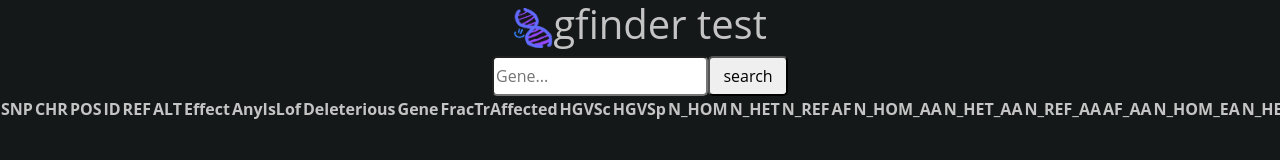
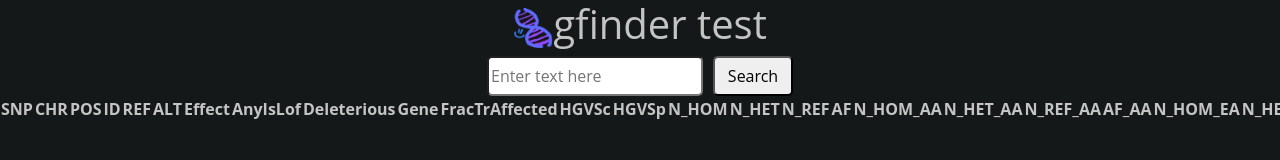
Before and after one commit to justdavidthatsit/genelookup, a website: page index.html in a window 1280 px wide. Shown: the top 160 px of the page. Drawn offline with nearby package versions, Linux system fonts and the light colour scheme.

Commit message:
temp fix
previous commit broke search due to oversight, fixing it rq

```diff
--- a/hub.js
+++ b/hub.js
@@ -2,7 +2,7 @@
 
 
 async function tableSearcher(val){
-  const groups = await fetch(jsonStream.output); //bioconvert.json
+  const groups = await fetch("converteddata.json"); //bioconvert.json
   const groupData = await groups.json();
   var filterd = []
 
@@ -78,66 +78,3 @@ async function seeker(){
   });
   }
 };
-
-// ISSUE --------------------------------------------------------- //
-// the function below loads everything all at once, while this is  //
-// helpful in theory- it crashes the website due to the sheer      //
-// size of all the data. i'll be using it to help make something   //
-// that selectively picks something from the dataid "Gene".        //
-// ISSUE --------------------------------------------------------- //
-/*
-async function getNewSummary() {
-  try {
-      const groups = await fetch("converteddata.json");
-      const groupData = await groups.json();
-      console.log('Num documents: ', groupData.length);
-      console.log('Example document: ', groupData[0]);
-      function createRowThingy(name){
-        let td = document.createElement('td');
-        td.textContent = name;
-        return td;
-      };
-      const table = document.getElementById("data-output");
-
-      for (data in groupData) {
-          let tr = document.createElement('tr');
-          let td = document.createElement('td');
-          tr.appendChild(createRowThingy(groupData[data].SNP));
-          tr.appendChild(createRowThingy(groupData[data].CHR));
-          tr.appendChild(createRowThingy(groupData[data].POS));
-          tr.appendChild(createRowThingy(groupData[data].ID));
-          tr.appendChild(createRowThingy(groupData[data].REF));
-          tr.appendChild(createRowThingy(groupData[data].ALT));
-          tr.appendChild(createRowThingy(groupData[data].Effect));
-          tr.appendChild(createRowThingy(groupData[data].AnyIsLof));
-          tr.appendChild(createRowThingy(groupData[data].Deleterious));
-          tr.appendChild(createRowThingy(groupData[data].Gene));
-          tr.appendChild(createRowThingy(groupData[data].FracTrAffected));
-          tr.appendChild(createRowThingy(groupData[data].HGVSc));
-          tr.appendChild(createRowThingy(groupData[data].HGVSp));
-          tr.appendChild(createRowThingy(groupData[data].N_HOM));
-          tr.appendChild(createRowThingy(groupData[data].N_HET));
-          tr.appendChild(createRowThingy(groupData[data].N_REF));
-          tr.appendChild(createRowThingy(groupData[data].AF));
-          tr.appendChild(createRowThingy(groupData[data].N_HOM_AA));
-          tr.appendChild(createRowThingy(groupData[data].N_HET_AA));
-          tr.appendChild(createRowThingy(groupData[data].N_REF_AA));
-          tr.appendChild(createRowThingy(groupData[data].AF_AA));
-          tr.appendChild(createRowThingy(groupData[data].N_HOM_EA));
-          tr.appendChild(createRowThingy(groupData[data].N_HET_EA));
-          tr.appendChild(createRowThingy(groupData[data].N_REF_EA));
-          tr.appendChild(createRowThingy(groupData[data].AF_EA));
-          tr.appendChild(createRowThingy(groupData[data].N_HOM_HA));
-          tr.appendChild(createRowThingy(groupData[data].N_HET_HA));
-          tr.appendChild(createRowThingy(groupData[data].N_REF_HA));
-          tr.appendChild(createRowThingy(groupData[data].AF_HA));
-          table.appendChild(tr);
-      }
-
-  } catch (e) {
-      console.log(e);
-  }
-}
-
-getNewSummary();
-*/
--- a/index.html
+++ b/index.html
@@ -32,8 +32,13 @@
         <img src="img/iconxD.webp" alt="WIP logo" style="width: 40px; height: 40px;"><h1>gfinder test</h1>
       </div>
       <div style="display: flex; align-items: center;">
-        <input id="searchq" style="height: 40px; border-radius: 5px;" type="text" minlength="1" placeholder="Gene...">
-        <button onclick="window.seeker()" style="width: 80px; height: 40px; border-radius: 5px;">search</button>
+
+        <form action="UTDQuery.asp" method="post">
+          <input id="searchq" style="height: 40px; border-radius: 5px;" type="text" minlength="1" placeholder="Enter text here" required>
+        </form>
+
+        <button onclick="window.seeker()" style="width: 80px; height: 40px; border-radius: 5px; margin-left: 10px;">Search</button>
+
       </div>
     </div>
 
```
